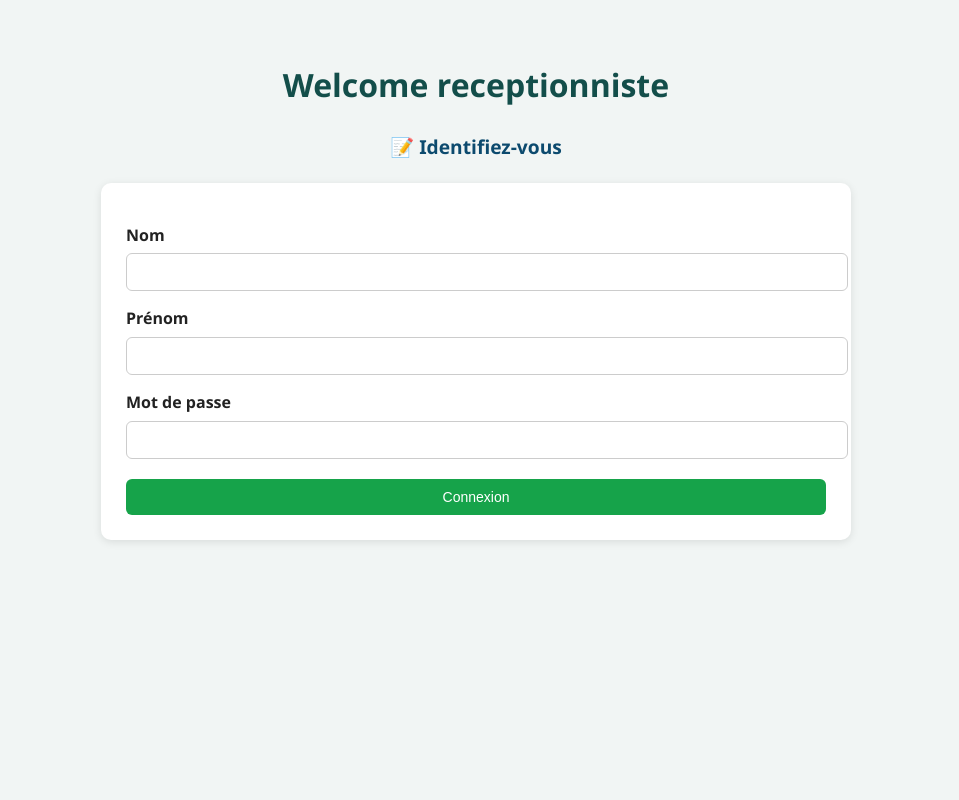
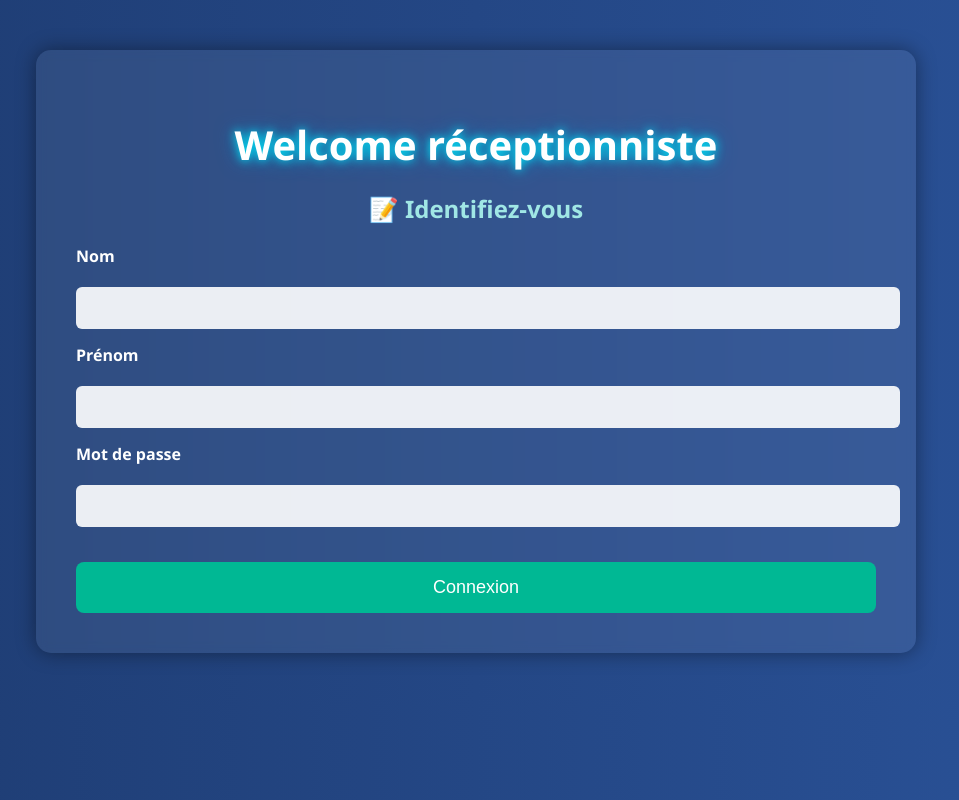
Before and after one commit to Elyse-c-sys/elys--projet, a Flask app: page /gerant in a window 1280 px wide. Shown: the whole page, without its empty margins (164-1123 px from the left). Run offline with Flask 3, Linux system fonts and the light colour scheme.

Commit message:
Initial commit

```diff
--- a/app.py
+++ b/app.py
@@ -99,6 +99,30 @@ def logout():
     session.pop("gerant", None)
     return redirect(url_for("login"))
 
+@app.route("/supprimer/<int:index>", methods=["POST"])
+def supprimer(index):
+    if "gerant" not in session:
+        return "Non autorisé", 403
+
+    if os.path.exists(FICHIER_CSV):
+        with open(FICHIER_CSV, newline="", encoding="utf-8") as f:
+            lignes = list(csv.DictReader(f))
+
+        if 0 <= index < len(lignes):
+            del lignes[index]
+            # Réécriture complète du fichier CSV sans l'entrée supprimée
+            with open(FICHIER_CSV, "w", newline="", encoding="utf-8") as f:
+                if lignes:
+                    writer = csv.DictWriter(f, fieldnames=lignes[0].keys())
+                    writer.writeheader()
+                    writer.writerows(lignes)
+                else:
+                    f.truncate()  # Vide le fichier s'il ne reste plus rien
+
+        return "", 204
+    return "Fichier introuvable", 404
+
+
 
 if __name__ == "__main__":
     app.run(debug=True)
--- a/static/style.css
+++ b/static/style.css
@@ -1,171 +1,131 @@
-/* ----------- PAGE D'ACCUEIL ----------- */
-body.accueil {
+/* 🌌 Arrière-plan élégant et police douce */
+body {
     margin: 0;
     padding: 0;
-    height: 100vh;
-    background: linear-gradient(-45deg, #007BFF, #0055aa, #003377, #001a40);
-    background-size: 400% 400%;
-    animation: bougeFond 15s ease infinite;
+    font-family: 'Segoe UI', Tahoma, Geneva, Verdana, sans-serif;
+    background: linear-gradient(to right, #1e3c72, #2a5298); /* Dégradé bleu */
+    color: #f8f8f8;
+}
+
+/* 🧊 Boîte centrale floutée et arrondie */
+.container {
+    max-width: 800px;
+    margin: 50px auto;
+    padding: 40px;
+    background-color: rgba(255, 255, 255, 0.07); /* Blanc transparent */
+    border-radius: 15px;
+    box-shadow: 0 0 20px rgba(0,0,0,0.4);
+    backdrop-filter: blur(5px);
+    text-align: center;
+    animation: fadeIn 1.2s ease-in-out;
+}
+
+/* ✨ Titre lumineux */
+h1 {
+    font-size: 2.5em;
+    margin-bottom: 15px;
+    color: #ffffff;
+    font-weight: bold;
+    text-shadow: 0 0 10px #00f2ff, 0 0 20px #0088cc;
+}
+
+/* 🌿 Sous-titre */
+h2 {
+    color: #a0e7e5;
+    margin-bottom: 10px;
+}
+
+/* 🔘 Bouton élégant */
+a.bouton, button {
+    display: inline-block;
+    margin-top: 20px;
+    padding: 15px 30px;
+    background-color: #00b894;
     color: white;
+    text-decoration: none;
+    font-size: 18px;
+    border: none;
+    border-radius: 8px;
+    cursor: pointer;
+    transition: background 0.3s ease, transform 0.2s ease;
+}
+
+a.bouton:hover, button:hover {
+    background-color: #019874;
+    transform: scale(1.05);
+}
+
+/* 👣 Pied de page discret */
+.footer {
+    margin-top: 40px;
+    font-size: 0.9em;
+    color: #ddd;
     text-align: center;
-    font-family: 'Segoe UI', sans-serif;
+    opacity: 0.7;
+}
+
+/* 🪄 Animation d’entrée */
+@keyframes fadeIn {
+    from {
+        opacity: 0;
+        transform: translateY(-20px);
+    }
+    to {
+        opacity: 1;
+        transform: translateY(0);
+    }
+}
+
+/* ✅ Notification douce */
+.popup {
+    background-color: #2ecc71;
+    color: white;
+    padding: 12px;
+    margin: 15px auto;
+    border-radius: 8px;
+    max-width: 500px;
+    font-weight: bold;
+    box-shadow: 0 0 10px rgba(0, 0, 0, 0.3);
+}
+
+/* 📱 Responsive pour mobile */
+@media (max-width: 600px) {
+    .container {
+        padding: 20px;
+        margin: 20px;
+    }
+
+    h1 {
+        font-size: 1.8em;
+    }
+
+    a.bouton, button {
+        width: 100%;
+        font-size: 16px;
+    }
+}
+form {
     display: flex;
     flex-direction: column;
-    justify-content: center;
-    align-items: center;
-}
-
-@keyframes bougeFond {
-    0% { background-position: 0% 50%; }
-    50% { background-position: 100% 50%; }
-    100% { background-position: 0% 50%; }
-}
-
-.titre-principal {
-    font-size: 3em;
-    font-weight: bold;
-    color: #ffffff;
-    text-shadow: 2px 2px 4px #000;
-}
-
-.highlight {
-    color: #a5f3fc;
-}
-
-.directeur {
-    font-size: 1.5em;
-    font-style: italic;
+    align-items: stretch;
+    gap: 15px;
     margin-top: 20px;
-    color: #cce6ff;
-}
-
-.signature {
-    font-weight: bold;
-    color: #22d3ee;
-}
-
-.bouton-acces {
-    margin-top: 40px;
-    padding: 15px 30px;
-    font-size: 18px;
-    background-color: #10b981;
-    color: white;
-    border: none;
-    border-radius: 10px;
-    text-decoration: none;
-    font-weight: bold;
-    transition: background 0.3s;
-}
-
-.bouton-acces:hover {
-    background-color: #059669;
-}
-
-/* ----------- AUTRES PAGES ----------- */
-
-body {
-    font-family: 'Segoe UI', Tahoma, sans-serif;
-    background: #f1f5f4;
-    color: #222;
-    padding: 30px;
-    line-height: 1.6;
-}
-
-h1, h2, h3 {
-    text-align: center;
-}
-
-.titre-gerant {
-    font-size: 2em;
-    color: #134e4a;
-}
-
-.sous-titre {
-    font-size: 1.2em;
-    color: #0c4a6e;
-    margin-bottom: 20px;
-}
-
-form {
-    background: #ffffff;
-    padding: 25px;
-    border-radius: 10px;
-    box-shadow: 0 2px 8px rgba(0,0,0,0.1);
-    max-width: 700px;
-    margin: 0 auto;
 }
 
 label {
-    display: block;
-    margin-top: 15px;
     font-weight: bold;
-}
-
-input, select, button {
-    width: 100%;
-    padding: 10px;
-    margin-top: 5px;
-    border-radius: 6px;
-    border: 1px solid #ccc;
-    font-size: 14px;
-}
-
-button {
-    background-color: #16a34a;
-    color: white;
-    border: none;
-    margin-top: 20px;
-    cursor: pointer;
-    transition: background 0.3s;
-}
-
-button:hover {
-    background-color: #15803d;
-}
-
-.success {
-    color: green;
-    text-align: center;
-    font-weight: bold;
-}
-
-.error {
-    color: red;
-    text-align: center;
-    font-weight: bold;
-}
-
-table {
-    width: 100%;
-    border-collapse: collapse;
-    margin-top: 30px;
-}
-
-th, td {
-    border: 1px solid #ccc;
-    padding: 10px;
+    color: #ffffff;
+    margin-bottom: 5px;
     text-align: left;
 }
 
-th {
-    background-color: #e0f2f1;
+input[type="text"],
+input[type="password"] {
+    padding: 12px;
+    border-radius: 6px;
+    border: none;
+    font-size: 1em;
+    background-color: rgba(255, 255, 255, 0.9);
+    color: #333;
+    width: 100%;
 }
-.ambigram-container {
-    text-align: center;
-    margin: 30px auto;
-}
-
-.ambigram-normal,
-.ambigram-miroir {
-    font-size: 50px;
-    font-weight: bold;
-    font-family: 'Georgia', serif;
-    color: #1b5e20;
-    letter-spacing: 4px;
-}
-
-.ambigram-miroir {
-    transform: scaleY(-1);
-    opacity: 0.4;
-    margin-top: -20px;
-}
--- a/templates/gerant.html
+++ b/templates/gerant.html
@@ -5,25 +5,27 @@
     <title>Connexion Gérant</title>
     <link rel="stylesheet" href="{{ url_for('static', filename='style.css') }}">
 </head>
-<body class="gerant">
-    <h1 class="titre-gerant">Welcome receptionniste</h1>
-    <h3 class="sous-titre">📝 Identifiez-vous</h3>
+<body>
+    <div class="container">
+        <h1>Welcome réceptionniste</h1>
+        <h2>📝 Identifiez-vous</h2>
 
-    {% if erreur %}
-        <p class="error">{{ erreur }}</p>
-    {% endif %}
+        {% if erreur %}
+            <div class="popup">{{ erreur }}</div>
+        {% endif %}
 
-    <form method="post">
-        <label>Nom</label>
-        <input type="text" name="nom" required>
+        <form method="POST" action="/gerant">
+            <label for="nom">Nom</label>
+            <input type="text" name="nom" id="nom" required>
 
-        <label>Prénom</label>
-        <input type="text" name="prenom" required>
+            <label for="prenom">Prénom</label>
+            <input type="text" name="prenom" id="prenom" required>
 
-        <label>Mot de passe</label>
-        <input type="password" name="mot_de_passe" required>
+            <label for="mot_de_passe">Mot de passe</label>
+            <input type="password" name="mot_de_passe" id="mot_de_passe" required>
 
-        <button type="submit">Connexion</button>
-    </form>
+            <button type="submit">Connexion</button>
+        </form>
+    </div>
 </body>
 </html>
```
Also changed, not shown: data/clients.csv (+2 -5 lines), templates/accueil.html (+24 -10 lines), templates/fiche.html (+62 -16 lines).
